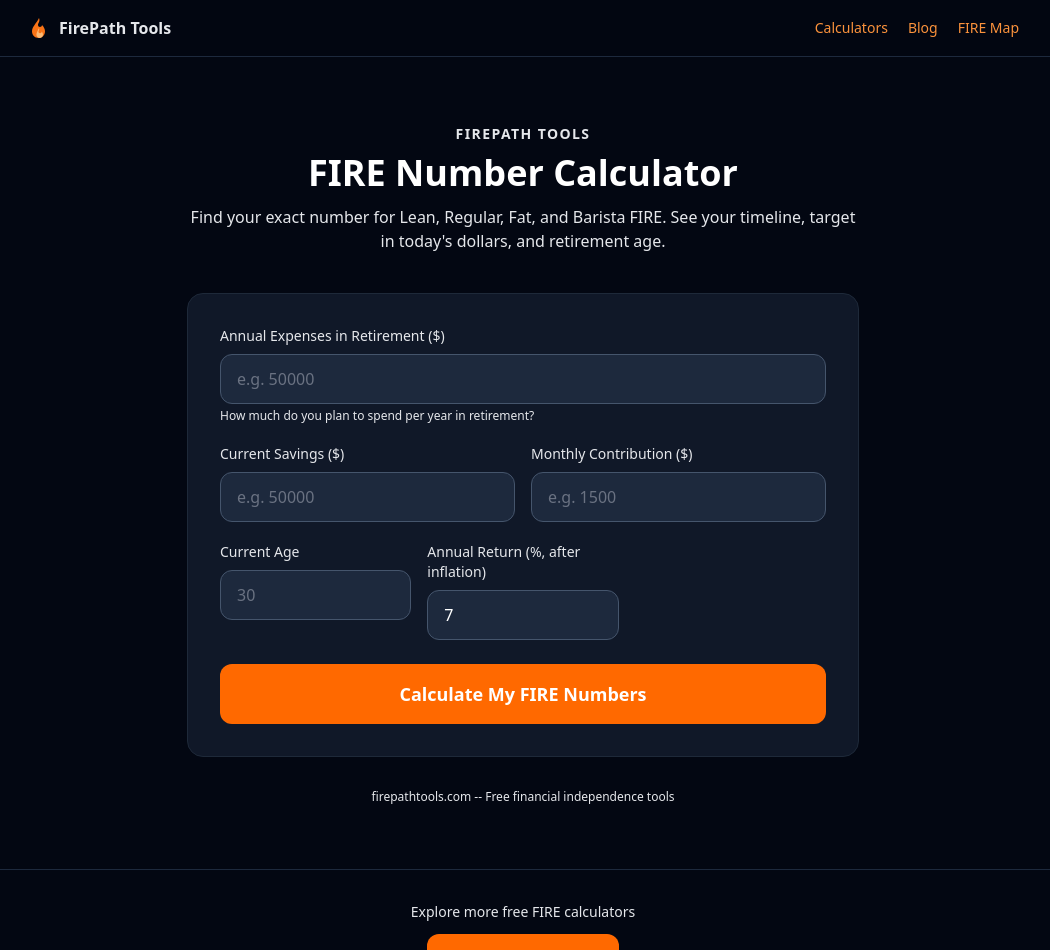
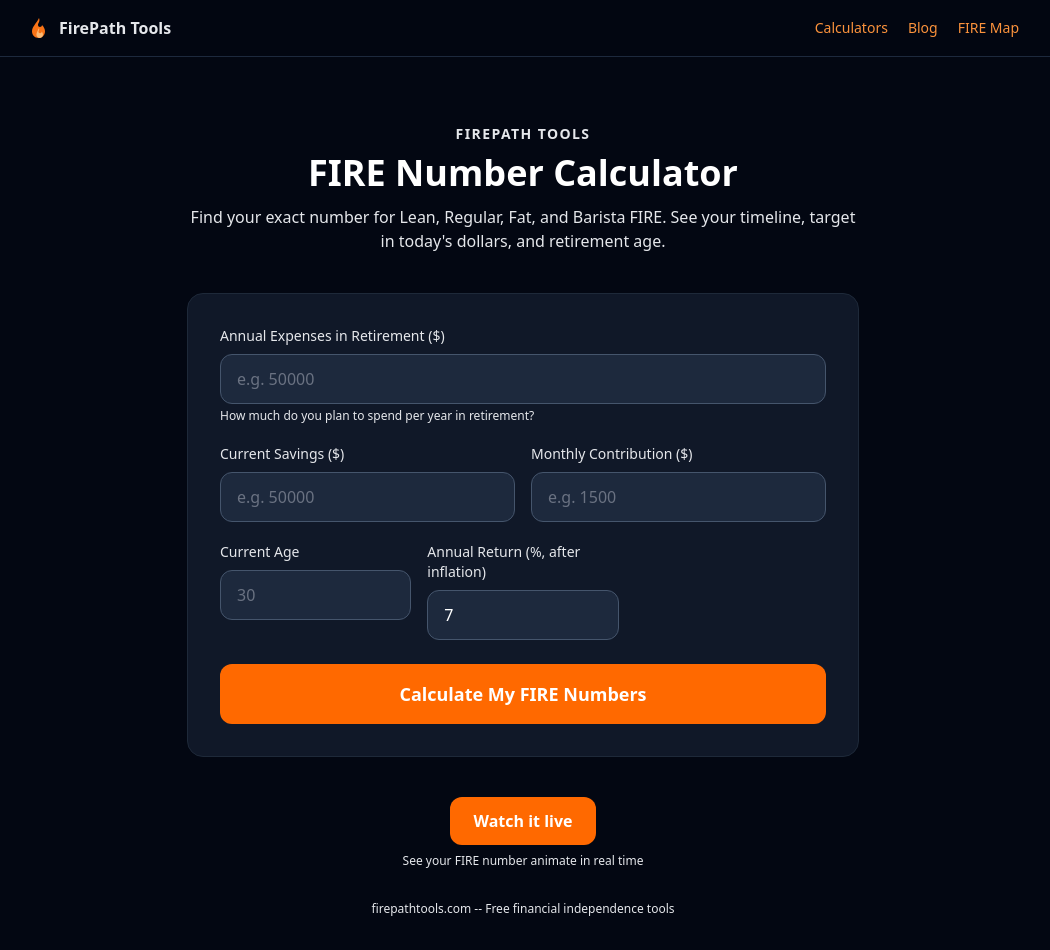
Before and after one commit to giraudsebastien79000-max/firepathtools, a Next.js app: page /tools/fire-number in a window 1280 px wide. Shown: the top 950 px of the page, without its empty margins (117-1167 px from the left). Built offline with nearby package versions, Linux system fonts and the light colour scheme.

Commit message:
feat: link fire-live from fire-number to de-orphan the page

```diff
--- a/app/tools/fire-number/FIRENumberClient.tsx
+++ b/app/tools/fire-number/FIRENumberClient.tsx
@@ -305,7 +305,12 @@ export default function FIRENumberClient() {
           </div>
         )}
 
-        <p className="text-center text-gray-600 text-xs mt-8">
+        <div className="text-center mt-10">
+        <a href="/fire-live" className="inline-block bg-orange-500 hover:bg-orange-400 font-bold py-3 px-6 rounded-xl transition-colors" style={{ color: "#ffffff" }}>Watch it live</a>
+        <p className="text-gray-500 text-xs mt-2">See your FIRE number animate in real time</p>
+      </div>
+
+      <p className="text-center text-gray-600 text-xs mt-8">
           firepathtools.com -- Free financial independence tools
         </p>
       </div>
```
